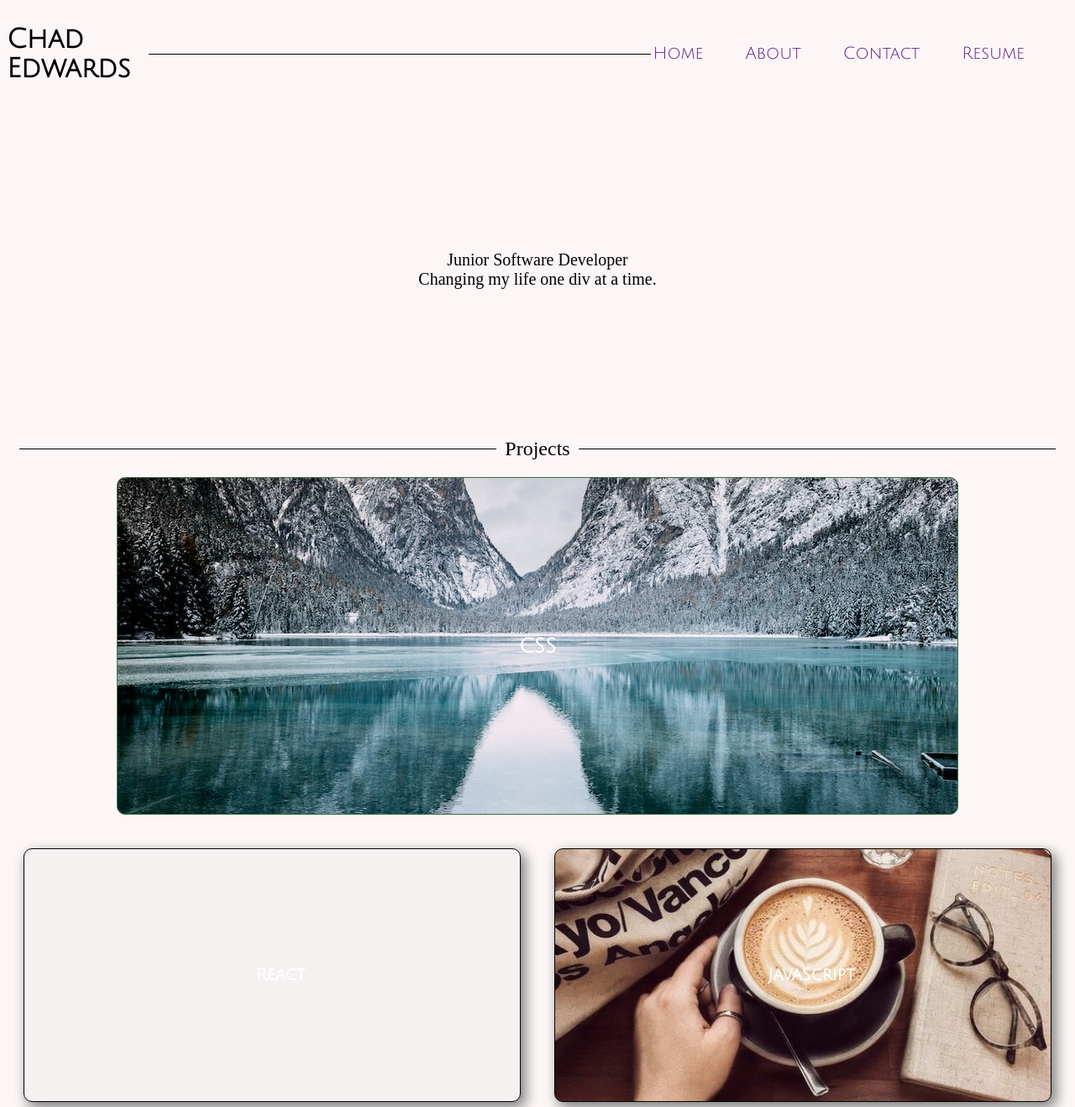
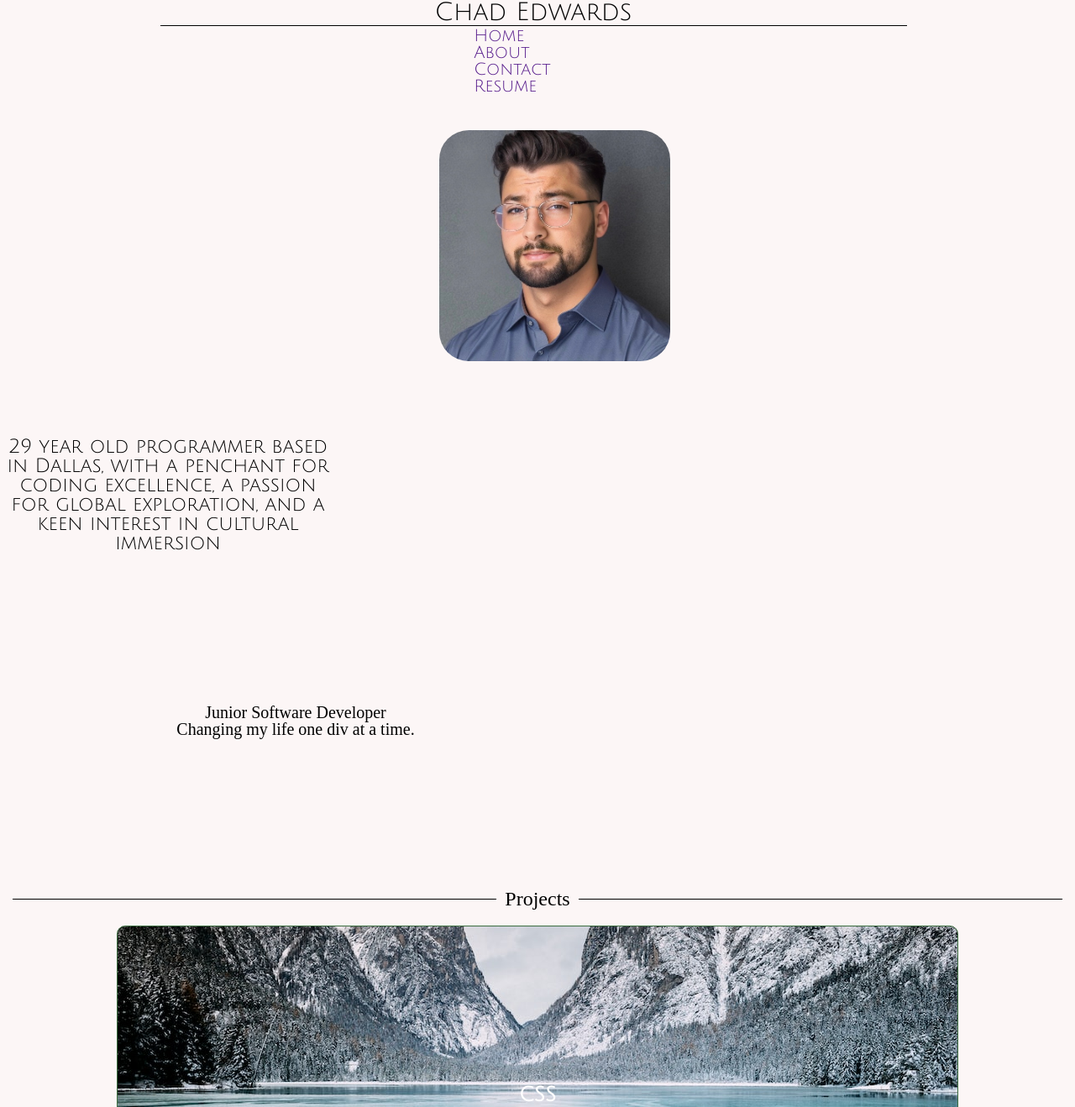
Before and after one commit to chadedwardsofficial/chadedwards-portfolioV1, a plain HTML site: page Develop/index.html in a window 1280 px wide. Shown: the top 1318 px of the page at 84% size. Drawn offline with Linux system fonts and the light colour scheme.

Commit message:
added more css and media quarys with funcitionability

```diff
--- a/Develop/assets/reset.css
+++ b/Develop/assets/reset.css
@@ -0,0 +1,48 @@
+/* http://meyerweb.com/eric/tools/css/reset/
+   v2.0 | 20110126
+   License: none (public domain)
+*/
+
+html, body, div, span, applet, object, iframe,
+h1, h2, h3, h4, h5, h6, p, blockquote, pre,
+a, abbr, acronym, address, big, cite, code,
+del, dfn, em, img, ins, kbd, q, s, samp,
+small, strike, strong, sub, sup, tt, var,
+b, u, i, center,
+dl, dt, dd, ol, ul, li,
+fieldset, form, label, legend,
+table, caption, tbody, tfoot, thead, tr, th, td,
+article, aside, canvas, details, embed,
+figure, figcaption, footer, header, hgroup,
+menu, nav, output, ruby, section, summary,
+time, mark, audio, video {
+	margin: 0;
+	padding: 0;
+	border: 0;
+	font-size: 100%;
+	font: inherit;
+	vertical-align: baseline;
+}
+/* HTML5 display-role reset for older browsers */
+article, aside, details, figcaption, figure,
+footer, header, hgroup, menu, nav, section {
+	display: block;
+}
+body {
+	line-height: 1;
+}
+ol, ul {
+	list-style: none;
+}
+blockquote, q {
+	quotes: none;
+}
+blockquote:before, blockquote:after,
+q:before, q:after {
+	content: '';
+	content: none;
+}
+table {
+	border-collapse: collapse;
+	border-spacing: 0;
+}
--- a/Develop/assets/style.css
+++ b/Develop/assets/style.css
@@ -1,12 +1,8 @@
 @font-face {
   font-family: lofi;
-  src: url(/Develop/assets/Fonts/JuliusSansOne-Regular.ttf);
+  src: url(/chadedwards-portfolioV1/Develop/assets/Fonts/JuliusSansOne-Regular.ttf);
 }
 
-@font-face {
-  font-family: neon;
-  src: url(/Develop/assets/Fonts/);
-}
 body {
   background-color: rgb(252, 246, 246);
 }
@@ -17,13 +13,15 @@ a {
   display: flex;
   flex-wrap: wrap;
   align-items: center;
-  justify-content: space-between;
+  justify-content: space-evenly;
   font-family: lofi;
+  font-size: 30px;
 
 }
 
 .navbar {
   display: flex;
+  flex-wrap: wrap;
   padding: 2px;
 }
 
@@ -32,16 +30,14 @@ a {
   display: inline-block;
   margin-right: 50px;
 }
-.header {
-  display: flex;
-  flex-wrap: nowrap;
-}
+
 .lineblock {
     display: inline-block;
     vertical-align: middle;
     width: 70%;
     border-top: 1px solid #000;
   }
+
 
 .container {
     display: flex;
@@ -53,15 +49,50 @@ a {
 
 .container1 {
   display: flex;
+  justify-content:center;
+  align-items: center;
+  height: 400px;
+  border: 1px solid black;
+}
+.photoofme {
+  background-image: url(/chadedwards-portfolioV1/Develop/assets/photos/image0\ \(2\).jpeg);
+  background-repeat: no-repeat;
+  background-size: cover;
+  background-position: center center;
+  width: 275px;
+  height: 275px;
+  /* margin-bottom: 50px; */
+  margin-left: 40px;
+  border-radius: 35px;
+  margin-top: 40px;
+
+}
+.txtunderphoto {
+  width: 400px;
+  text-align: center;
+  /* border: 1px solid rgb(0, 0, 0); */
+  align-self: flex-start;
+  margin-right: 22%;
+  margin-top: 90px;
+  font-family: lofi;
+  font-size: 23px;
+  }
+
+  .aboutme {
+    display: flex;
+    /* align-items: center; */
+    justify-content: space-between;
+
+  }
+.about {
+  display: flex;
   justify-content: center;
   align-items: center;
-  height: 400px;
-}
-
-.about {
-  max-width: 400px;
   text-align: center;
   font-size: 20px;
+  /* border: 1px solid black; */
+  height: 400px;
+  margin-right: 45%;
 }
 
 .containerwork {
@@ -80,12 +111,12 @@ a {
     height: 300px;
     margin: 20px;
     border-radius: 10px;
-    box-shadow: 5px 6px 15px 1px grey;;
+    box-shadow: 5px 6px 15px 1px grey;
     background-color:  rgb(245, 241, 241);
     color: white;
     font-family: lofi;
     font-weight: bold;
-    padding-left: 20px;
+    /* padding-left: 20px; */
     transition: .3s;
     font-size: 20px;
 
@@ -107,7 +138,7 @@ a {
 
   }
   .card0  {
-      background-image: url(/Develop/assets/photos/winter1.jpg);
+      background-image: url(/chadedwards-portfolioV1/Develop/assets/photos/winter1.jpg);
       background-repeat: no-repeat;
       background-size: cover;
       background-position: center center;
@@ -119,26 +150,26 @@ a {
     }
 
   #card1 {
-    background-image: url(/Develop/assets/photos/plant1.jpg);
+    background-image: url(/chadedwards-portfolioV1/Develop/assets/photos/plant1.jpg);
     background-repeat: no-repeat;
     background-size: cover;
     background-position: center center;
   }
 
   #card2 {
-    background-image: url(/Develop/assets/photos/coffee1.jpg);
+    background-image: url(/chadedwards-portfolioV1/Develop/assets/photos/coffee1.jpg);
     background-repeat: no-repeat;
     background-size: cover;
     background-position: center center;
   }
   #card3 {
-    background-image: url(/Develop/assets/photos/beach1.jpg);
+    background-image: url(/chadedwards-portfolioV1/Develop/assets/photos/beach1.jpg);
     background-repeat: no-repeat;
     background-size: cover;
     background-position: center center;
   }
   #card4 {
-    background-image: url(/Develop/assets/photos/city1.jpg);
+    background-image: url(/chadedwards-portfolioV1/Develop/assets/photos/city1.jpg);
     background-repeat: no-repeat;
     background-size: cover;
     background-position: center center;
@@ -155,6 +186,9 @@ a {
     display: inline-block;
     margin-right: 50px;
     font-family: lofi;
+  }
+  .footer {
+    margin-top: 160px;
   }
 
 
@@ -214,19 +248,52 @@ a {
     font-size: 24px;
   }
 
+  @media screen and (max-width: 1440px) {
 
-  @media screen and (max-width: 320px) {
-    .navbar ul {
-      display: block;
+    .containerwork{
+      display: flex;
+
+      flex: 0 1 50%;
+
     }
+    .card {
+      padding-left: 0px;
+      margin: 5px 0 ;
+    }
+
     .header {
       display: flex;
-      flex: 0 1
       flex-direction: column;
+      padding-right: 10px;
 
     }
-    .containerwork{
+    .navbar {
       display: flex;
-      flex: 0 1 300px;
+      flex-direction: column;
+    }
+    .lineblock {
+      display: flex;
+      flex: 0 1 70%
+      vertical-align: middle;
+      width: 70%;
+      border-top: 1px solid #000;
+
+    }
+
+
+
+  @media screen and (max-width:1440px) {
+    .card {
+      display: flex;
+      flex-wrap: wrap;
+      margin: 20px;
     }
   }
+    .aboutme {
+    display: flex;
+    align-items: center;
+    flex-direction: column;
+    flex-wrap: wrap;
+
+
+    }
--- a/Develop/index.html
+++ b/Develop/index.html
@@ -5,7 +5,9 @@
   <meta charset="UTF-8">
   <meta name="viewport" content="width=device-width, initial-scale=1.0">
   <title>Chad Edwards Portfolio</title>
-  <link rel="stylesheet" href="/Develop/assets/style.css">
+  <link rel="stylesheet" href="/chadedwards-portfolioV1/Develop/assets/reset.css">
+  <link rel="stylesheet" href="/chadedwards-portfolioV1/Develop/assets/style.css">
+
 </head>
 
 <body>
@@ -21,13 +23,16 @@
       </ul>
     </div>
   </div>
-  <div class="container1">
-    <div class="about">
+  <div class="aboutme">
+    <div class="photoofme"></div>
+    <div class="txtunderphoto"><p> 29 year old programmer based in Dallas,
+       with a penchant for coding excellence, a passion for global exploration, and a keen interest in cultural immersion</p></div>
+  <div class="about">
       <p>Junior Software Developer
         <br>
             Changing my life one div at a time.
       </p>
-    </div>
+  </div>
   </div>
   <div class="container">
     <div class="text">Projects</div>
@@ -39,13 +44,12 @@
       </div>
   </div>
 
-    <div class="containerwork" id="card">
+  <div class="containerwork" id="card">
     <div class="card" id="card1"><p>React</p></div>
     <div class="card" id="card2"><p>JavaScript</p></div>
     <div class="card" id="card3"><p>FIGMA</p></div>
     <div class="card" id="card4"><p>Angular</p></div>
   </div>
-
 
 
 
```
Also changed, not shown: Develop/assets/photos/image0 (2).jpeg (added).
